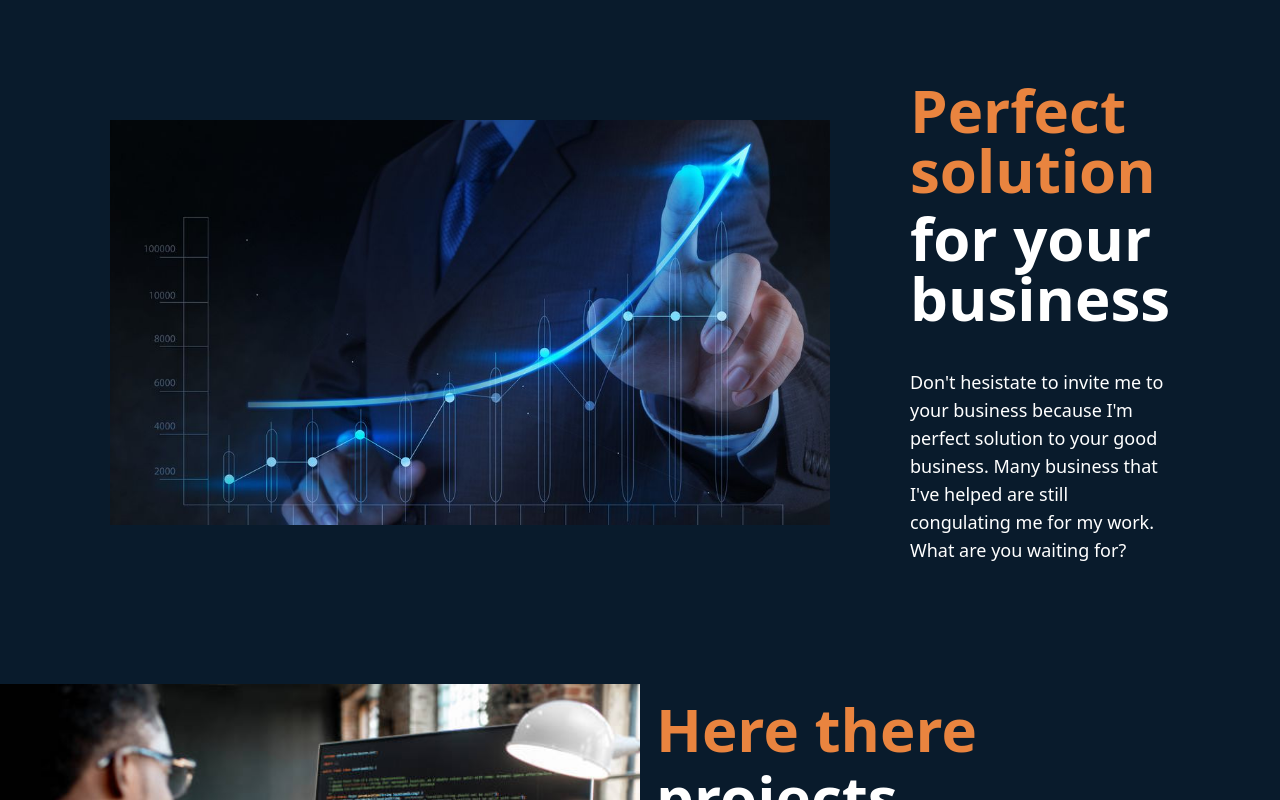
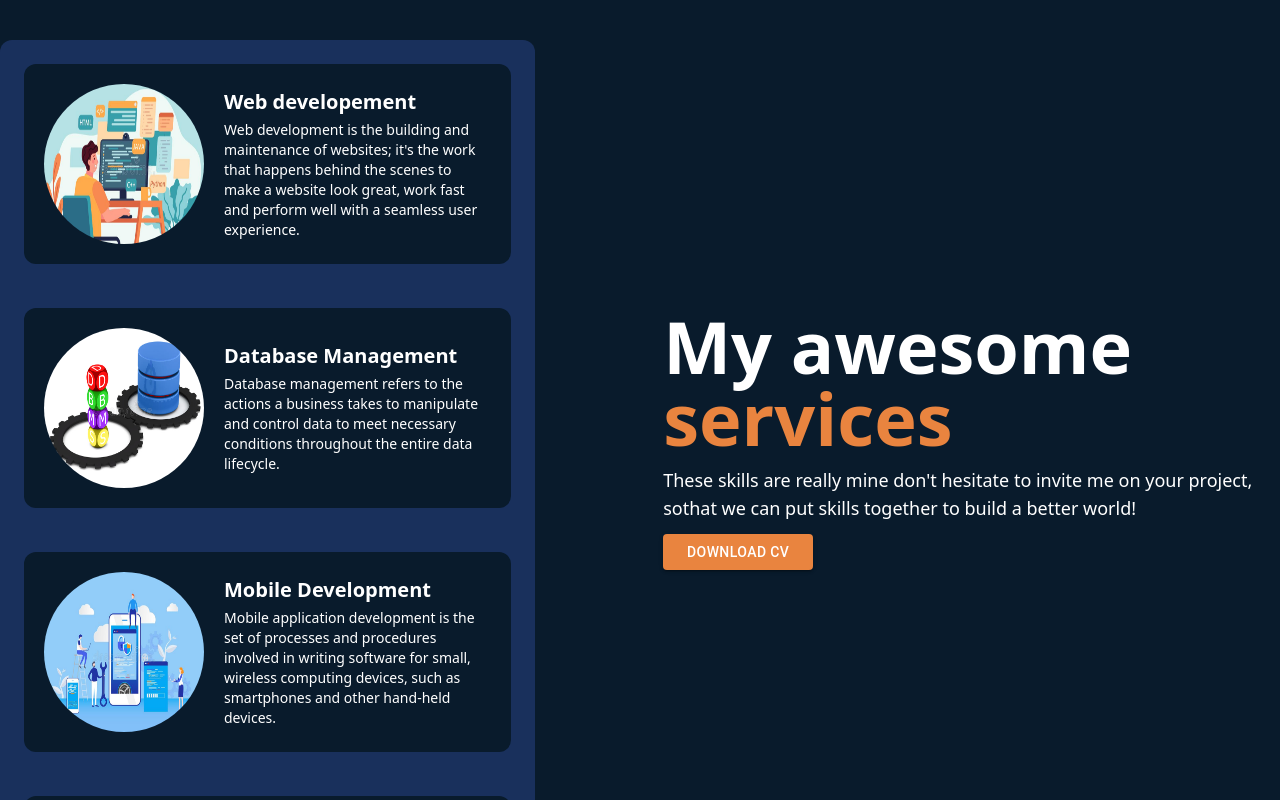
Before and after one commit to the-coder-kalisa/portofolio, a React (Vite) app: page / in a window 1280 px wide. Shown: the top 800 px of the page. Built offline with nearby package versions, Linux system fonts and the light colour scheme.

Commit message:
added recoil module

```diff
--- a/src/App.tsx
+++ b/src/App.tsx
@@ -35,8 +35,8 @@ function App() {
       } ${transition} ${font ? "text-lg" : "text-sm"}`}
     >
       {/* <Navigation /> */}
-      {/* <Home />
-      <Services /> */}
+      {/* <Home /> */ }
+      <Services />
     <Solution />
       <Career />
       <Footer />
```
